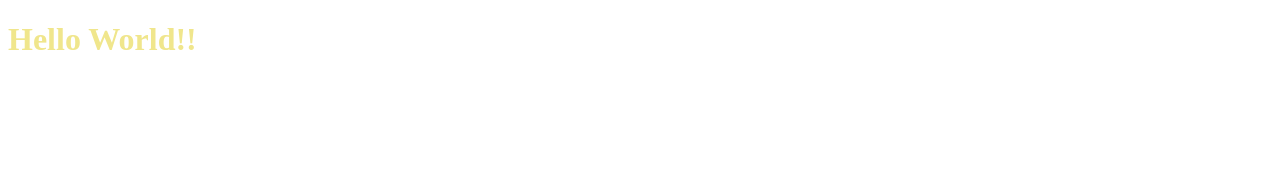
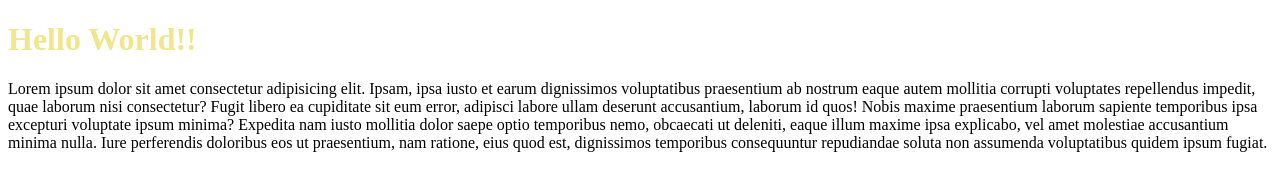
Before and after one commit to kunal131005/GitRepo, a plain HTML site: page index.html in a window 1280 px wide. Drawn offline with Linux system fonts and the light colour scheme.

Commit message:
Added Para

```diff
--- a/index.html
+++ b/index.html
@@ -7,5 +7,6 @@
 </head>
 <body>
     <h1 style="color: khaki;">Hello World!!</h1>
+    <p>Lorem ipsum dolor sit amet consectetur adipisicing elit. Ipsam, ipsa iusto et earum dignissimos voluptatibus praesentium ab nostrum eaque autem mollitia corrupti voluptates repellendus impedit, quae laborum nisi consectetur? Fugit libero ea cupiditate sit eum error, adipisci labore ullam deserunt accusantium, laborum id quos! Nobis maxime praesentium laborum sapiente temporibus ipsa excepturi voluptate ipsum minima? Expedita nam iusto mollitia dolor saepe optio temporibus nemo, obcaecati ut deleniti, eaque illum maxime ipsa explicabo, vel amet molestiae accusantium minima nulla. Iure perferendis doloribus eos ut praesentium, nam ratione, eius quod est, dignissimos temporibus consequuntur repudiandae soluta non assumenda voluptatibus quidem ipsum fugiat.</p>
 </body>
 </html>
```
